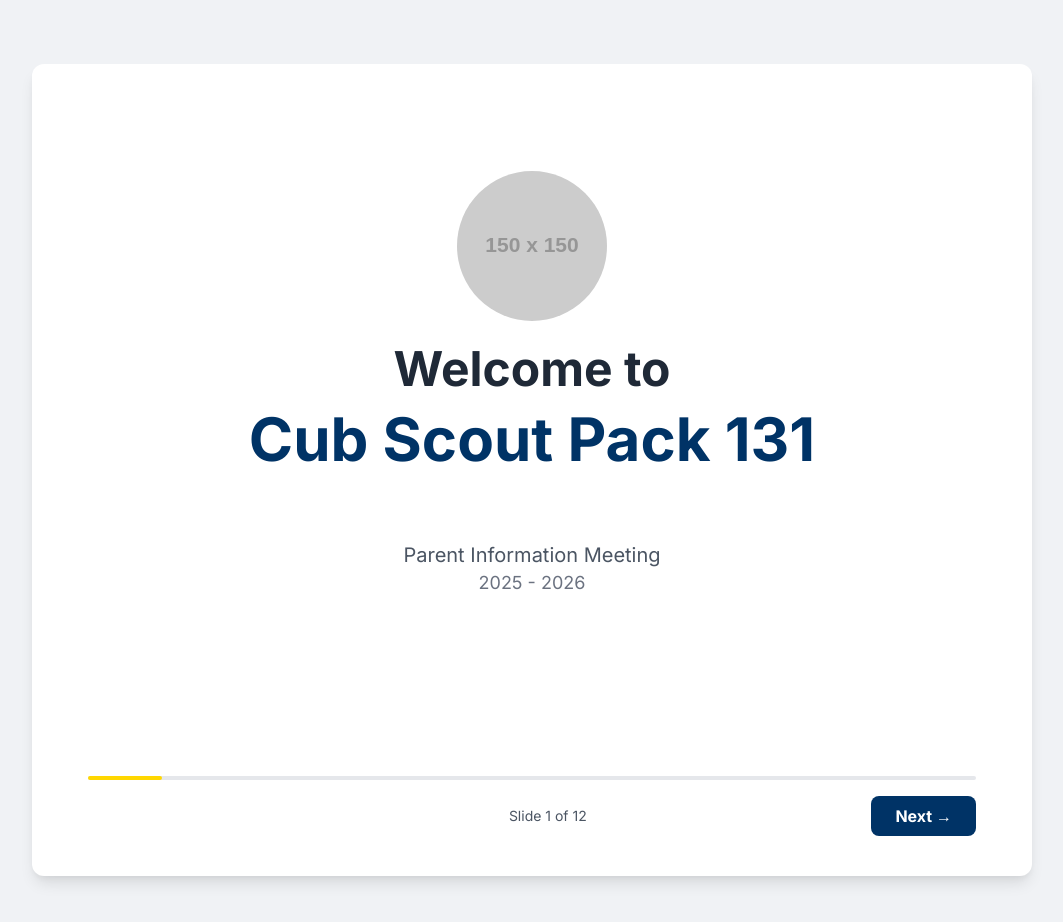
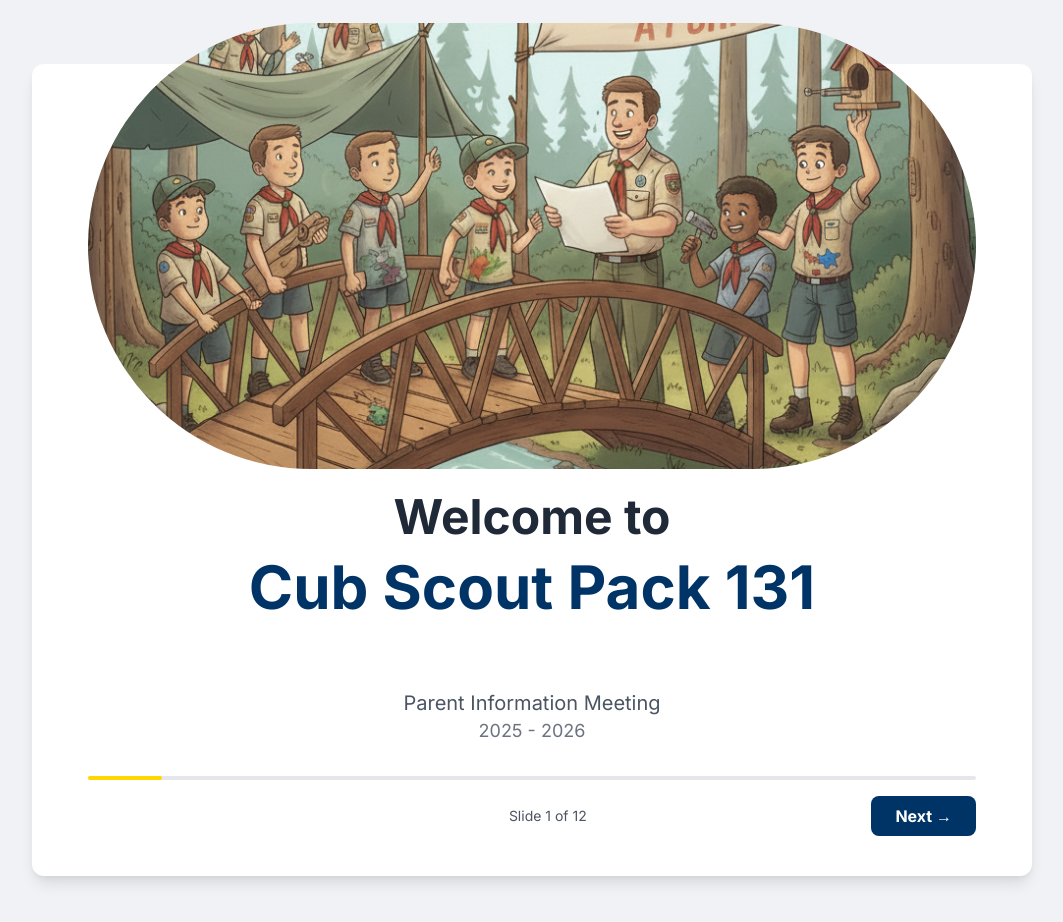
Before and after one commit to jackjfleming/pack_parent_meeting_slide_deck, a plain HTML site: page index.html in a window 1280 px wide. Shown: the whole page, without its empty margins (108-1171 px from the left). Drawn offline with nearby package versions, Linux system fonts and the light colour scheme; placeholder pictures from the web are drawn by us.

Commit message:
Updated pack logo

```diff
--- a/index.html
+++ b/index.html
@@ -62,7 +62,7 @@
             <!-- Slide 1: Title -->
             <div class="slide active" data-slide="1">
                     <div class="flex flex-col justify-center items-center h-[70vh] text-center">
-                        <img src="https://placehold.co/150x150/003366/FFD700?text=Pack+131" alt="Pack 131 Logo" class="mx-auto mb-6 rounded-full">
+                        <img src="images/Gemini_Generated_Image_pvaqyipvaqyipvaq.png" alt="Pack 131 Logo" class="mx-auto mb-6 rounded-full">
                         <h1 class="text-4xl md:text-5xl font-bold text-gray-800">Welcome to</h1>
                         <h2 class="text-5xl md:text-6xl slide-title" style="border:none; margin-top:1rem;">Cub Scout Pack 131</h2>
                         <p class="mt-8 text-xl text-gray-600">Parent Information Meeting</p>
```
